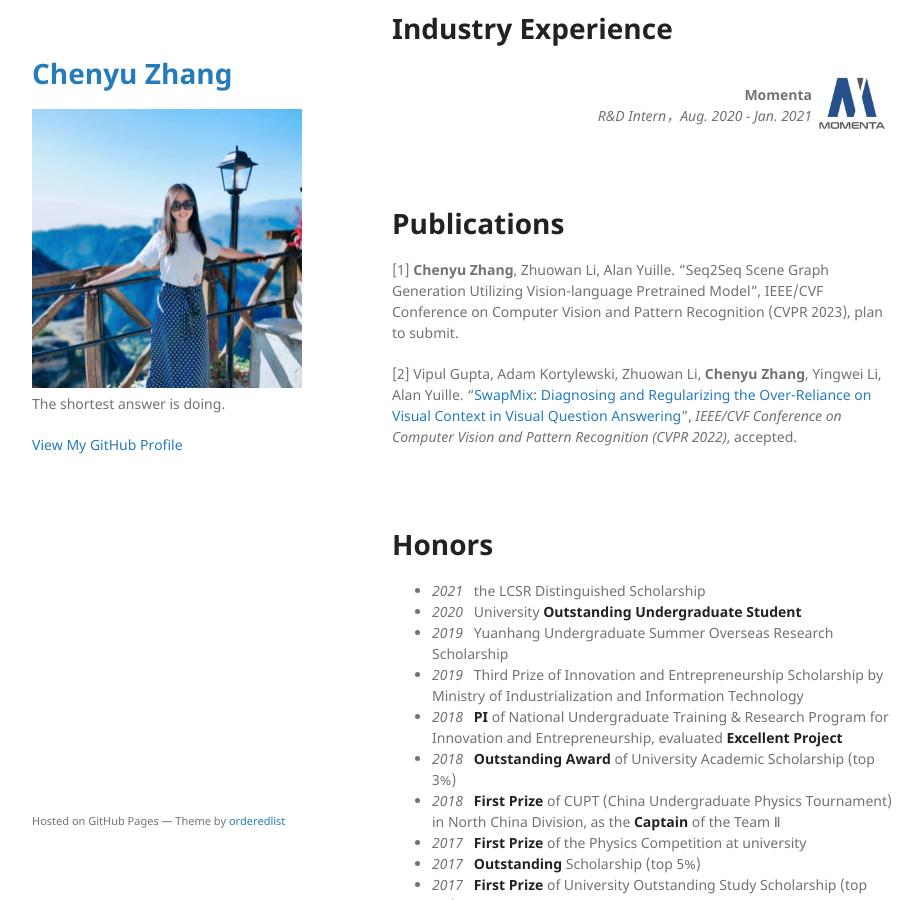
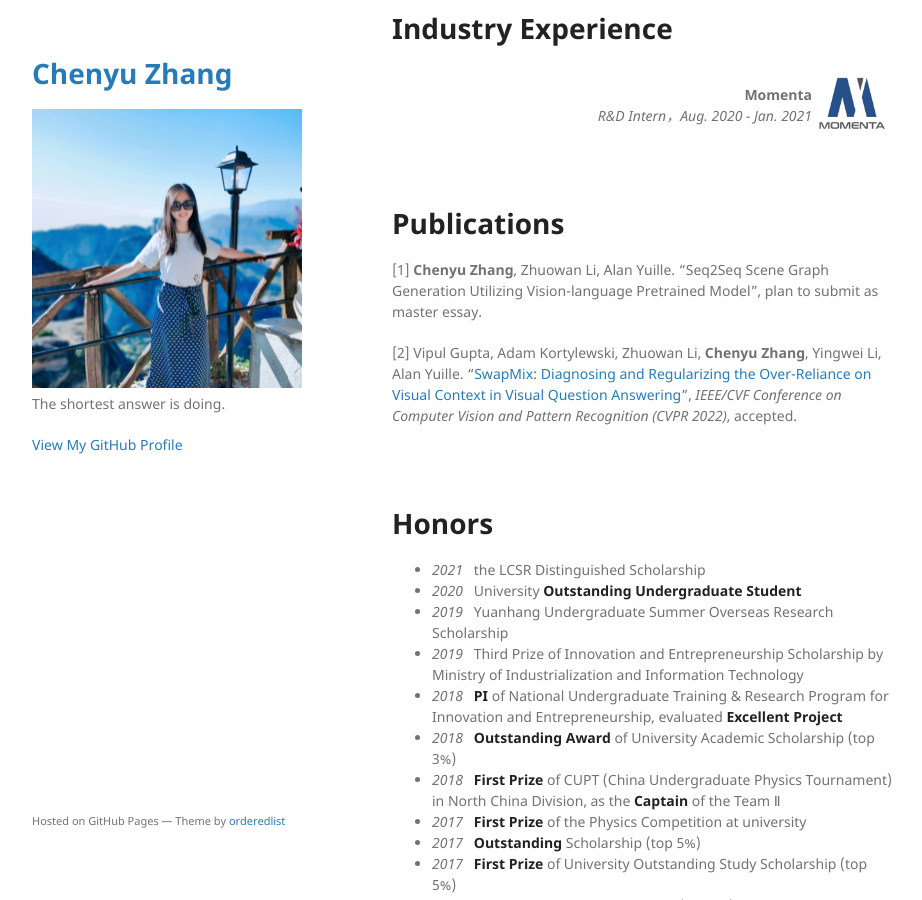
Before and after one commit to AngelicaZ/angelicaz.github.io, a Jekyll site: the page built from index.md, in a window 1280 px wide and 900 px high, scrolled down 1370 px. Shown: the whole window, without its empty margins (178-1100 px from the left). Built offline with Jekyll 4.4.1, drawn with Linux system fonts in a browser that asks for light colours; our own code applies the rules of GitHub Pages for plain Markdown files.

Commit message:
cvpr to master essay

```diff
--- a/index.md
+++ b/index.md
@@ -71,7 +71,7 @@ My research interests include computer vision, widely on machine learning and mu
 
 # Publications
 
-[1] <b>Chenyu Zhang</b>, Zhuowan Li, Alan Yuille. “Seq2Seq Scene Graph Generation Utilizing Vision-language Pretrained Model”, IEEE/CVF Conference on Computer Vision and Pattern Recognition (CVPR 2023), plan to submit.
+[1] <b>Chenyu Zhang</b>, Zhuowan Li, Alan Yuille. “Seq2Seq Scene Graph Generation Utilizing Vision-language Pretrained Model”, plan to submit as master essay.
 
 [2] Vipul Gupta, Adam Kortylewski, Zhuowan Li, <b>Chenyu Zhang</b>, Yingwei Li, Alan Yuille. “[SwapMix: Diagnosing and Regularizing the Over-Reliance on Visual Context in Visual Question Answering](https://openaccess.thecvf.com/content/CVPR2022/papers/Gupta_SwapMix_Diagnosing_and_Regularizing_the_Over-Reliance_on_Visual_Context_in_CVPR_2022_paper.pdf)”, <i>IEEE/CVF Conference on Computer Vision and Pattern Recognition (CVPR 2022)</i>, accepted.
 
```
